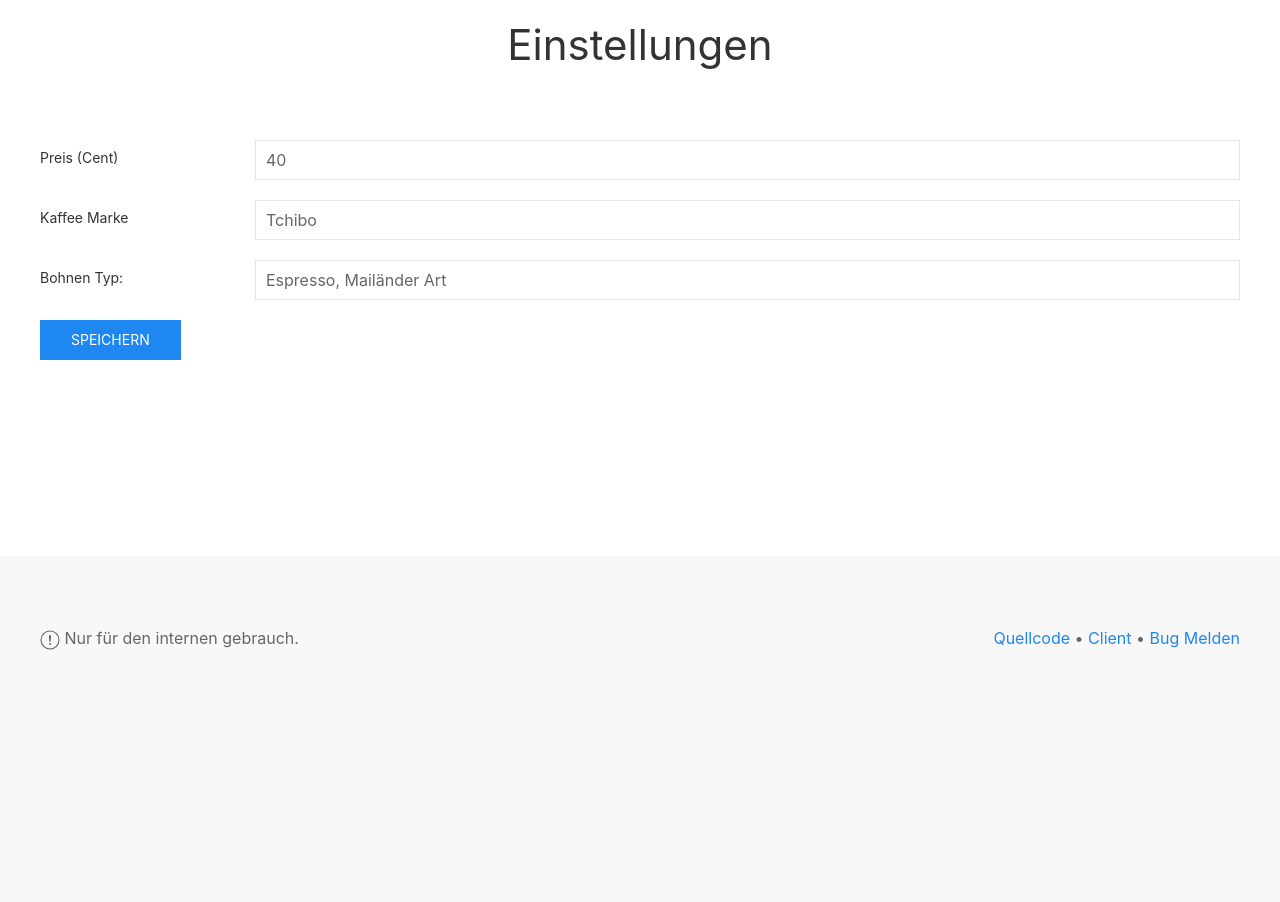
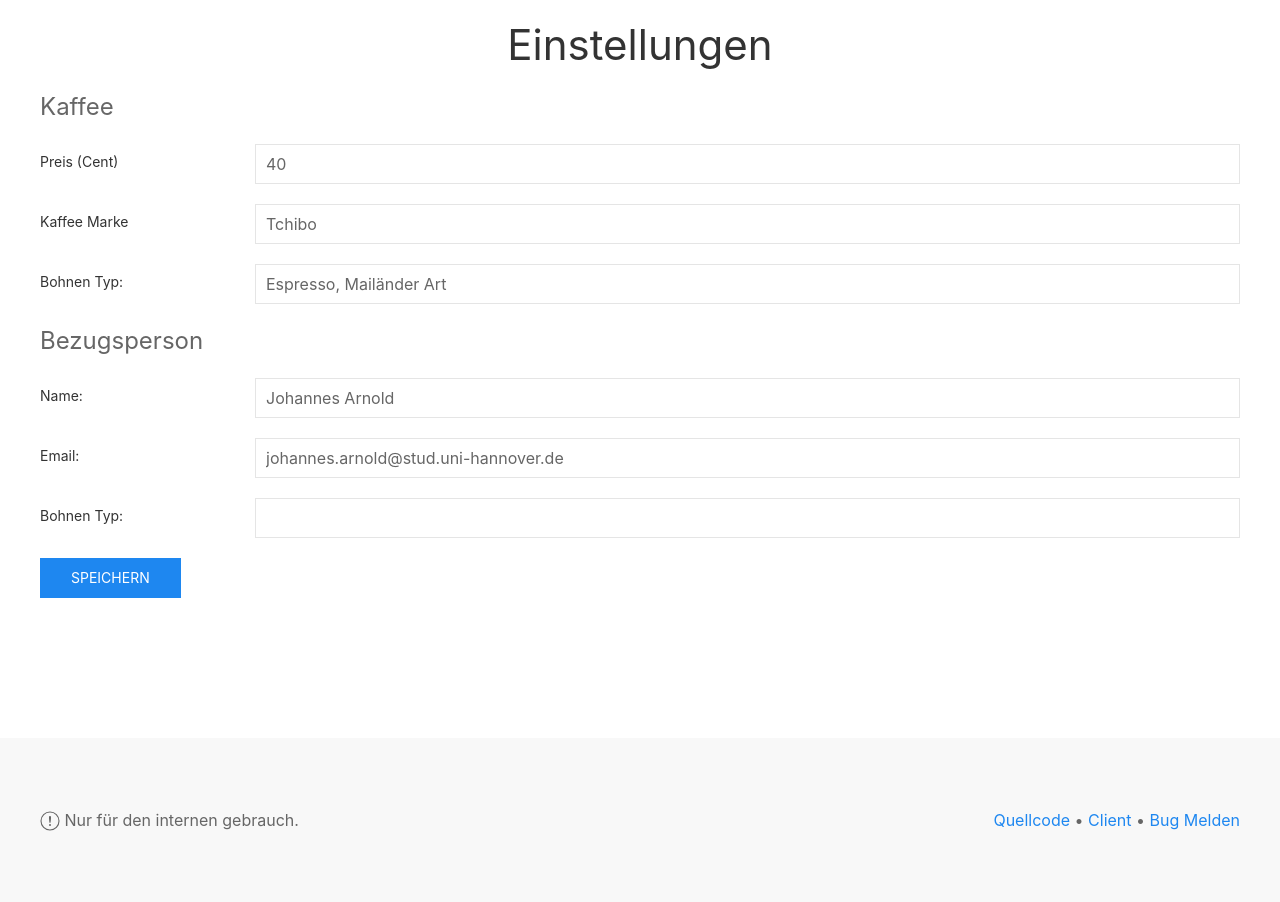
Before and after one commit to j0hax/kaffee-server, a Flask app: template kaffee_server/templates/admin/settings.html in a window 1280 px wide. Shown: the part 80-982 px from the top of the page. Before the commit the page ends 730 px from the top, so only its background shows below. Run offline with Flask 2, Linux system fonts and the light colour scheme; the template is opened without the code that fills it, so the values that code supplies are empty; parts of the project's set-up code (start-up, migrations or seed data) failed here and were passed over; some libraries are stand-ins or nearby versions.

Commit message:
Provide contact information

```diff
--- a/kaffee_server/__init__.py
+++ b/kaffee_server/__init__.py
@@ -39,6 +39,11 @@ def create_app(test_config=None):
         DRINK_PRICE=40,
         MOTD="Willkommen!",
         BEANINFO={"brand": "Tchibo", "type": "Espresso, Mailänder Art"},
+        CONTACT={
+            "name": "Johannes Arnold",
+            "email": "johannes.arnold@stud.uni-hannover.de",
+            "phone": "",
+        },
     )
 
     # ensure the instance folder exists
--- a/kaffee_server/api.py
+++ b/kaffee_server/api.py
@@ -31,6 +31,7 @@ def generate_data(start=time(), sensitive=False) -> dict:
             "motd": current_app.config["MOTD"],
             "beanInfo": current_app.config["BEANINFO"],
             "drinkPrice": current_app.config["DRINK_PRICE"],
+            "contact": current_app.config["CONTACT"],
             "queryTime": time() - start,
         },
     }
--- a/kaffee_server/templates/admin/settings.html
+++ b/kaffee_server/templates/admin/settings.html
@@ -1,12 +1,14 @@
 {% extends "base.html" %}
 {% block title %}Einstellungen{% endblock %}
 {% block content %}
-<form class="uk-form-horizontal uk-margin-large" action="/settings/save" method="POST">
-
+<form class="uk-form-horizontal" action="/settings/save" method="POST">
+    <fieldset class="uk-fieldset">
+        <legend class="uk-legend">Kaffee</legend>
         <div class="uk-margin">
             <label class="uk-form-label" for="price_field">Preis (Cent)</label>
             <div class="uk-form-controls">
-            <input class="uk-input" id="price_field" name="price" type="number" value="{{config.DRINK_PRICE}}" step="1">
+                <input class="uk-input" id="price_field" name="price" type="number" value="{{config.DRINK_PRICE}}"
+                    step="1">
             </div>
         </div>
         <div class="uk-margin">
@@ -21,6 +23,31 @@
                 <input class="uk-input" id="bean_field" name="bean" type="text" value="{{config.BEANINFO.type}}">
             </div>
         </div>
+    </fieldset>
+    <fieldset class="uk-fieldset">
+        <legend class="uk-legend">Bezugsperson</legend>
+        <div class="uk-margin">
+            <label class="uk-form-label" for="contact_name">Name:</label>
+            <div class="uk-form-controls">
+                <input class="uk-input" id="contact_name" name="contactname" type="text"
+                    value="{{config.CONTACT.name}}">
+            </div>
+        </div>
+        <div class="uk-margin">
+            <label class="uk-form-label" for="contact_mail">Email:</label>
+            <div class="uk-form-controls">
+                <input class="uk-input" id="contact_mail" name="contactemail" type="email"
+                    value="{{config.CONTACT.email}}">
+            </div>
+        </div>
+        <div class="uk-margin">
+            <label class="uk-form-label" for="contact_phone">Bohnen Typ:</label>
+            <div class="uk-form-controls">
+                <input class="uk-input" id="contact_phone" name="contactphone" type="tel"
+                    value="{{config.CONTACT.phone}}">
+            </div>
+        </div>
+    </fieldset>
     <button type="submit" class="uk-button uk-button-primary">Speichern</button>
 </form>
 {% endblock %}
```
Also changed, not shown: kaffee_server/settings.py (+10 -1 lines). Lines whose indentation alone changed are shown as unchanged.
